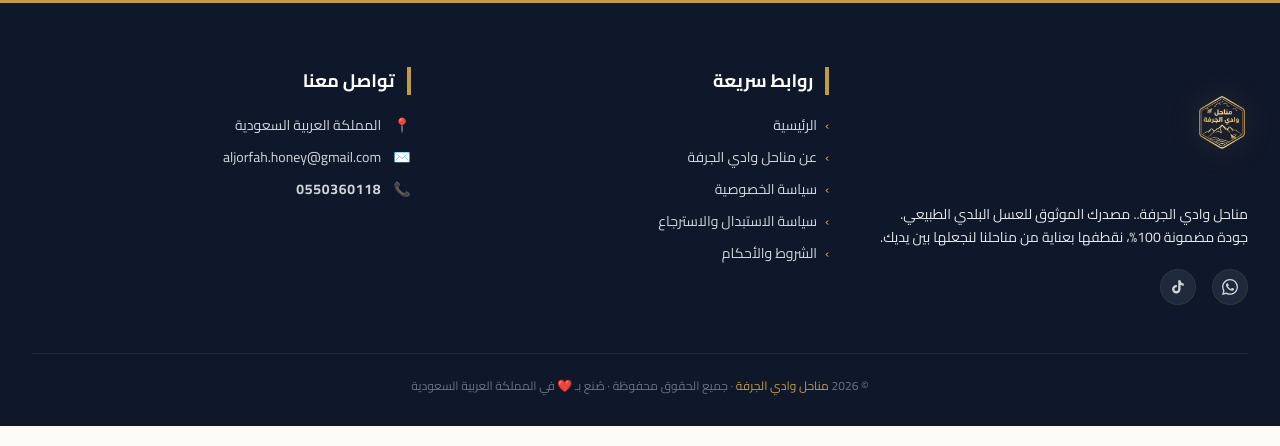
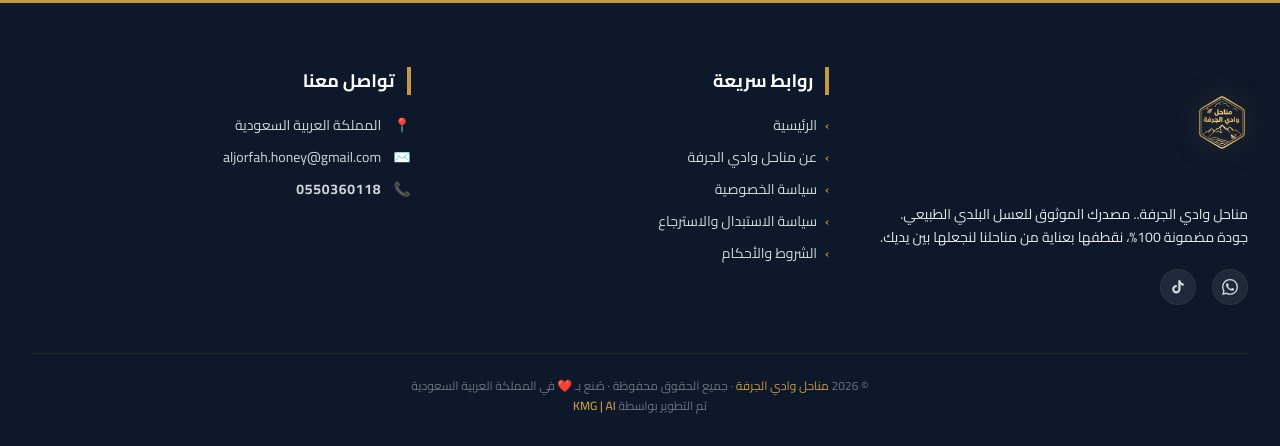
Before and after one commit to alghzwanik9/honey-store, a Laravel app: page / in a window 1280 px wide. Shown: the part 914-1360 px from the top of the page. Run offline with Laravel 12, Linux system fonts and the light colour scheme; data that the repository does not hold is empty; style sheets or scripts are compiled from the project's sources; some libraries are stand-ins or nearby versions.

Commit message:
feat: add developer credit (KMG | AI) in footer

```diff
--- a/resources/views/components/layout.blade.php
+++ b/resources/views/components/layout.blade.php
@@ -439,9 +439,15 @@
                     </ul>
                 </div>
             </div>
-            <div class="border-t border-brand-gold/10 pt-6 text-center text-xs text-gray-500">
+            <div class="border-t border-brand-gold/10 pt-6 text-center text-xs text-gray-500 space-y-1">
                 <p>© {{ date('Y') }} <span class="text-brand-gold">مناحل وادي الجرفة</span> · جميع الحقوق محفوظة ·
                     صُنع بـ ❤️ في المملكة العربية السعودية</p>
+                <p>تم التطوير بواسطة
+                    <a href="https://github.com/alghzwanik9" target="_blank" rel="noopener noreferrer"
+                        class="text-brand-gold hover:text-brand-gold/70 font-semibold transition-colors duration-200">
+                        KMG | AI
+                    </a>
+                </p>
             </div>
         </div>
     </footer>
```
